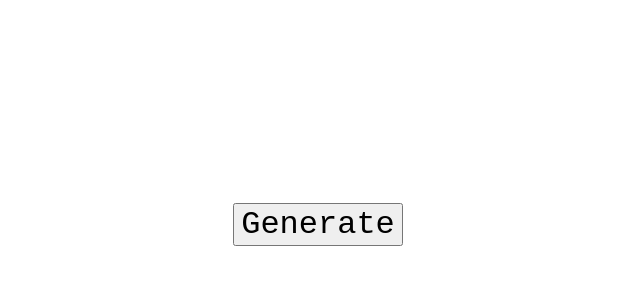
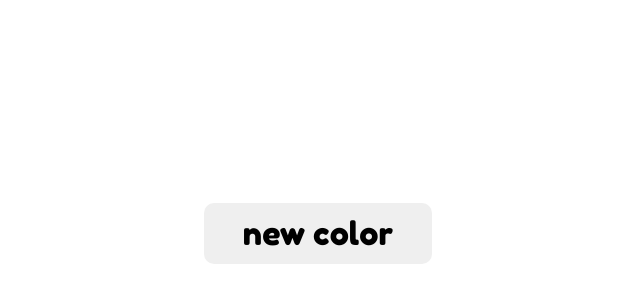
Before and after one commit to robertchrobak/Colors, a plain HTML site: page index.html in a window 1280 px wide. Shown: the part 97-387 px from the top of the page, without its empty margins (322-962 px from the left). Drawn offline with Linux system fonts and the light colour scheme.

Commit message:
Button style and animation added, fonts changed

```diff
--- a/index.html
+++ b/index.html
@@ -6,12 +6,13 @@
     <meta charset="utf-8">
     <meta http-equiv=“X-UA-Compatible” content=“IE-edge”>
     <meta name="viewport" content="width=device-width, initial-scale=1">
+    <link href="https://fonts.googleapis.com/css?family=Fredoka+One" rel="stylesheet">
     <title>Random Colors</title>
   </head>
 
   <body>
     <div class="container">
-      <button onclick="changeColor()">Generate</button>
+      <button class="bouncy" onclick="changeColor()">new color</button>
       <div id="randomColorOutput">
         rgb(<span id="redValue">255,</span><span id="greenValue">255,</span><span id="blueValue">255</span>)
       </div>
--- a/styles.css
+++ b/styles.css
@@ -1,5 +1,5 @@
 body {
-  font-family: monospace;
+  font-family: 'Fredoka One', cursive;
   font-size: 2rem;
 }
 
@@ -16,9 +16,36 @@ body {
 }
 
 button {
-  font-family: monospace;
+  font-family: 'Fredoka One', cursive;
   font-size: 2rem;
   margin-top: 50px;
+  padding: 10px;
+  border-radius: 10px;
+  display: inline-block;
+  padding: 0.35em 1.2em;
+  border: none;
+  text-decoration: none;
+  transition: all 0.3s;
+}
+
+button:hover {
+  background-color: black;
+  color: white;
+}
+
+.bouncy {
+  animation: bouncy 5s infinite linear;
+  position: relative;
+}
+
+@keyframes bouncy {
+  0%{top:0em}
+  40%{top:0em}
+  43%{top:-0.9em}
+  46%{top:0em}
+  48%{top:-0.4em}
+  50%{top:0em}
+  100%{top:0em;}
 }
 
 #randomColorOutput {
```
